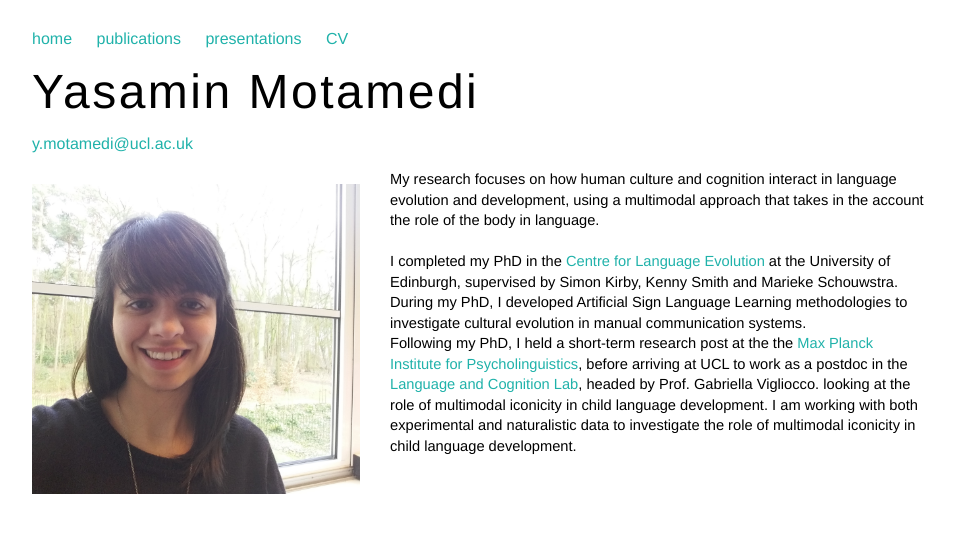
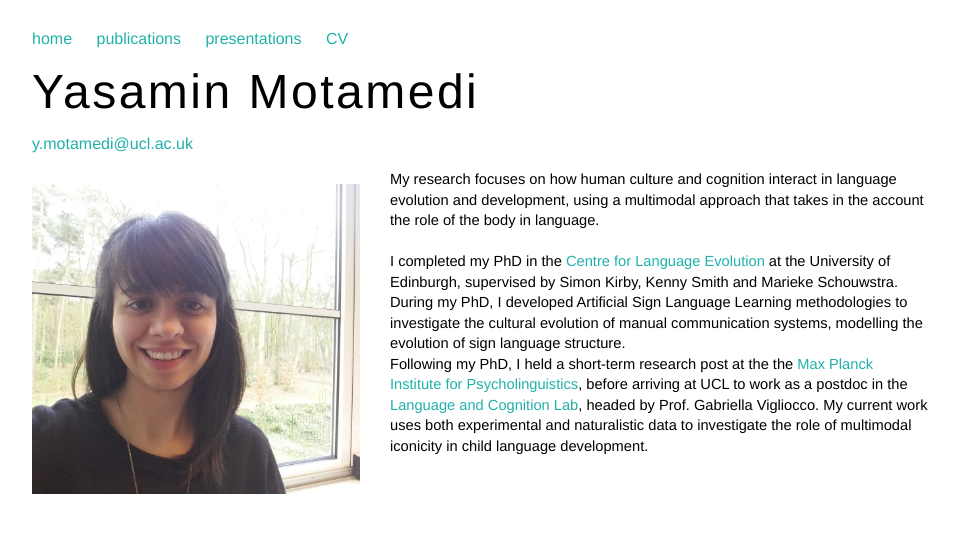
Before and after one commit to ymotamedi/ymotamedi.github.io, a Jekyll site: the page built from index.html, in a window 1280 px wide. Shown: the top 533 px of the page, without its empty margins (160-1119 px from the left). Built offline with Jekyll 4.4.1, drawn with Linux system fonts in a browser that asks for light colours.

Commit message:
update index.html

```diff
--- a/index.html
+++ b/index.html
@@ -12,8 +12,15 @@ title: Yasamin Motamedi
   using a multimodal approach that takes in the account the role of the body in language.
 
   <br><br>
- I completed my PhD in the <a href = "https://www.lel.ed.ac.uk/cle/" target = "_blank">Centre for Language Evolution</a> at the University of Edinburgh, supervised by Simon Kirby, Kenny Smith and Marieke Schouwstra. During my PhD, I developed Artificial Sign Language Learning methodologies to investigate cultural evolution in manual communication systems.<br>
-  Following my PhD, I held a short-term research post at the the <a href = "http://www.mpi.nl" target = "_blank">Max Planck Institute for Psycholinguistics</a>,
-  before arriving at UCL to work as a postdoc in the <a href = "https://www.language-cognition-lab.org/" target = "_blank">Language and Cognition Lab</a>, headed by Prof. Gabriella Vigliocco. looking at the role of multimodal iconicity in child language development.
-  I am working with both experimental and naturalistic data to investigate the role of multimodal iconicity in child language development.<br>
+ I completed my PhD in the <a href = "https://www.lel.ed.ac.uk/cle/" target = "_blank">Centre for Language Evolution</a>
+  at the University of Edinburgh, supervised by Simon Kirby, Kenny Smith and Marieke Schouwstra.
+  During my PhD, I developed Artificial Sign Language Learning methodologies to investigate the cultural
+  evolution of manual communication systems, modelling the evolution of sign language structure.<br>
+  Following my PhD, I held a short-term research post at the the
+  <a href = "http://www.mpi.nl" target = "_blank">Max Planck Institute for Psycholinguistics</a>,
+  before arriving at UCL to work as a postdoc in the
+  <a href = "https://www.language-cognition-lab.org/" target = "_blank">Language and Cognition Lab</a>,
+  headed by Prof. Gabriella Vigliocco.
+  My current work uses both experimental and naturalistic data to investigate the role of multimodal iconicity in
+  child language development.<br>
 </p>
```
